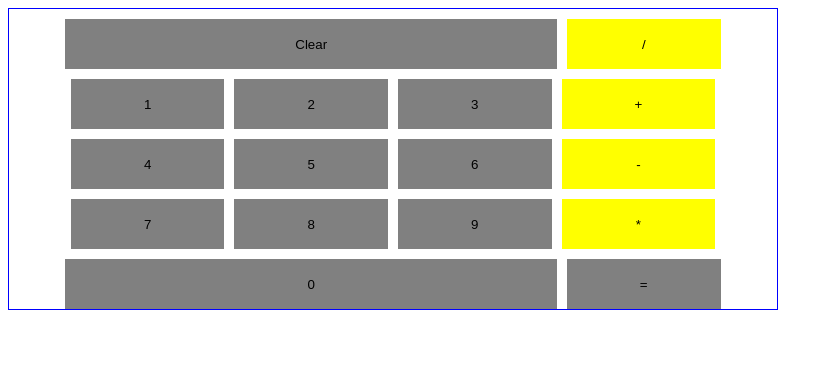
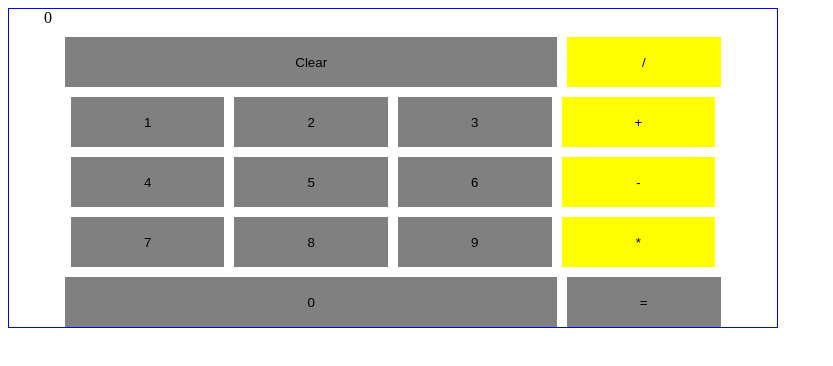
Before and after one commit to kyruken/javascript-calculator, a plain HTML site: page index.html in a window 1280 px wide. Shown: the whole page, without its empty margins (0-833 px from the left). Drawn offline with Linux system fonts and the light colour scheme.

Commit message:
align display

```diff
--- a/index.html
+++ b/index.html
@@ -10,7 +10,7 @@
  <body>
 
     <div class="calculator-container">
-        <div class="display"></div>
+        <div class="display">0</div>
         <button class="clear-btn" id="clear">Clear</button>
         <button class="operation-btn" id="divide">/</button>
 
--- a/style.css
+++ b/style.css
@@ -15,7 +15,9 @@ button {
 }
 
 .display {
+    background-color: #fff;
     width: 100%;
+    margin-left: 35px;
 }
 
 .number-btn,
```
